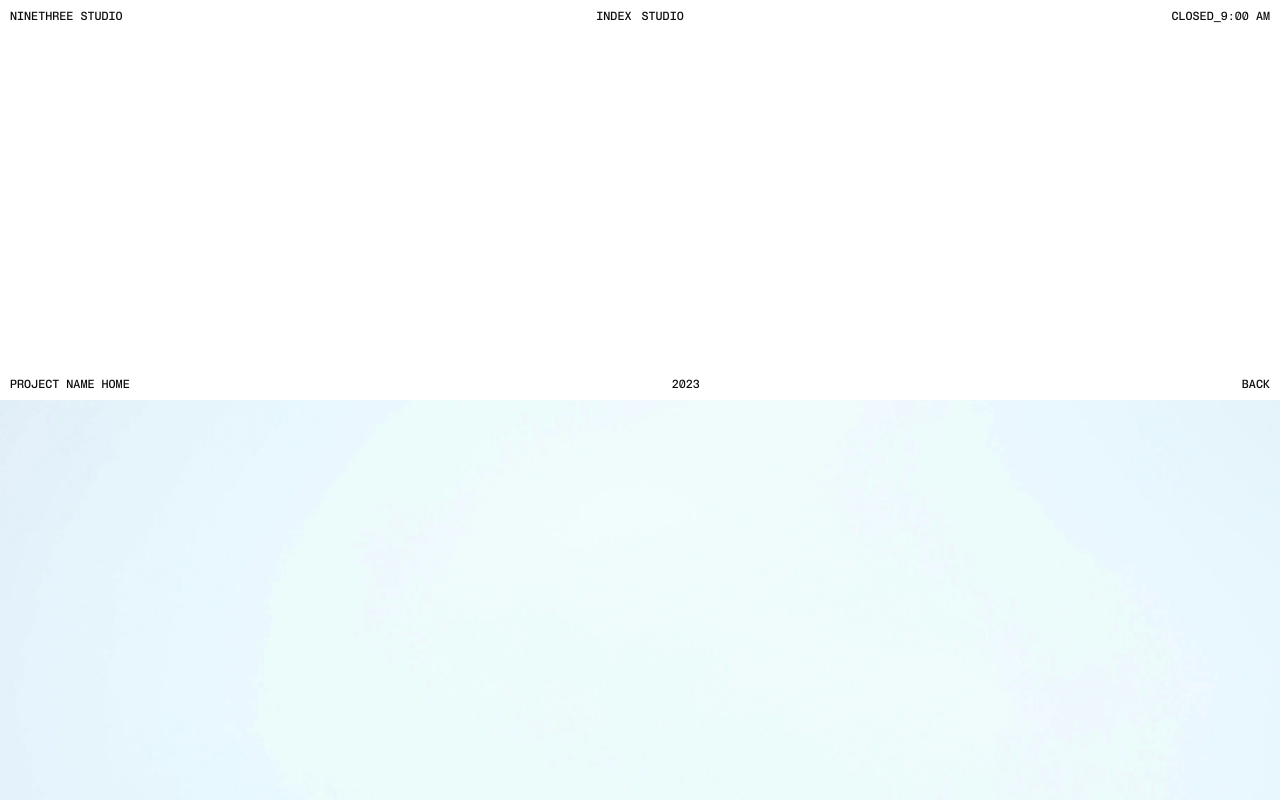
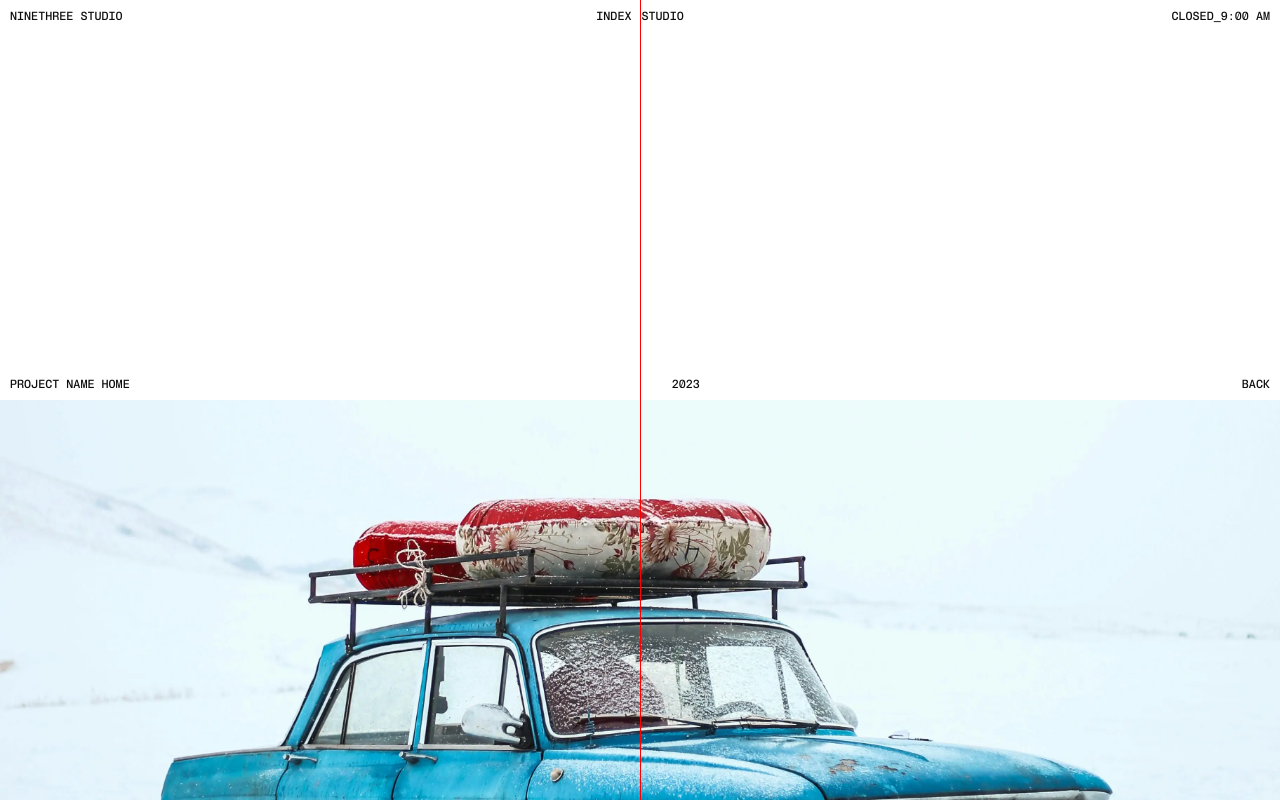
Before and after one commit to nowmdr/ninethree.studio, a Next.js app: page /projects/project-name in a window 1280 px wide. Shown: the top 800 px of the page. Built offline with nearby package versions, Linux system fonts and the light colour scheme.

Commit message:
changes for position

```diff
--- a/src/components/Header/Header.tsx
+++ b/src/components/Header/Header.tsx
@@ -20,7 +20,7 @@ export const Header = () => {
         <p>Current Project Index: {currentProjectIndex}</p>
         <p>Is Animating: {String(isAnimating)}</p>
       </div> */}
-      {/* <div className={styles.lineContainer}></div> */}
+      <div className={styles.lineContainer}></div>
       <OpenHours />
     </header>
   );
--- a/src/components/ProjectCard/projectCard.module.css
+++ b/src/components/ProjectCard/projectCard.module.css
@@ -26,7 +26,7 @@
   z-index: 2;
   position: relative;
 }
-/* .projectItemActive::after {
+.projectItemActive::after {
   content: "";
   position: absolute;
   top: 0;
@@ -36,7 +36,7 @@
   height: 100%;
   background: yellow;
   z-index: 2;
-} */
+}
 .projectImage {
   position: relative;
   object-fit: cover;
--- a/src/components/ProjectDetail/ProjectDetail.tsx
+++ b/src/components/ProjectDetail/ProjectDetail.tsx
@@ -99,7 +99,7 @@ export const ProjectDetail = ({ project }: ProjectDetailProps) => {
           loading="eager"
           style={{
             objectFit: "cover",
-            objectPosition: "center",
+            objectPosition: "bottom center",
           }}
         />
         <div
--- a/src/components/ProjectsCarousel/ProjectsCarousel.tsx
+++ b/src/components/ProjectsCarousel/ProjectsCarousel.tsx
@@ -49,7 +49,7 @@ export const ProjectsCarousel = () => {
     const diff = CARD_WIDTH_ACTIVE - CARD_WIDTH;
     const containerWidth = carouselContainerRef.current.offsetWidth;
     const leftCornerPosition = index * (CARD_WIDTH + GAP);
-    const containerFreeSpace = (containerWidth - CARD_WIDTH) / 2 - diff * 1.5;
+    const containerFreeSpace = (containerWidth - CARD_WIDTH) / 2 - diff / 2;
     return leftCornerPosition - containerFreeSpace;
   };
   const moveCarousel = (position: number) => {
```
